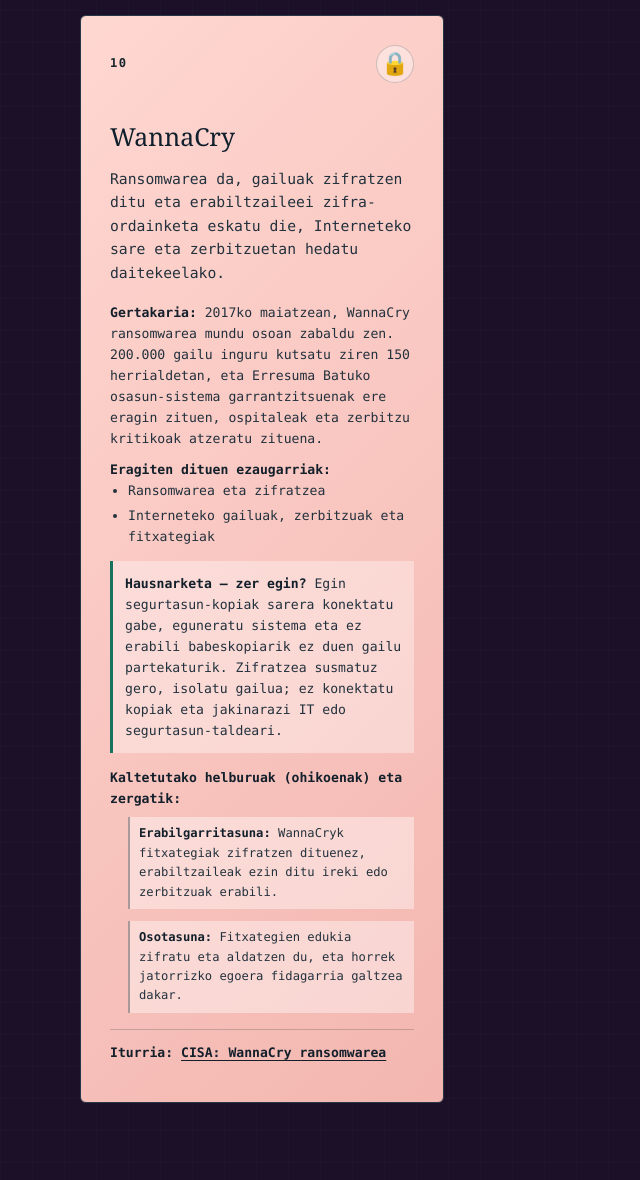
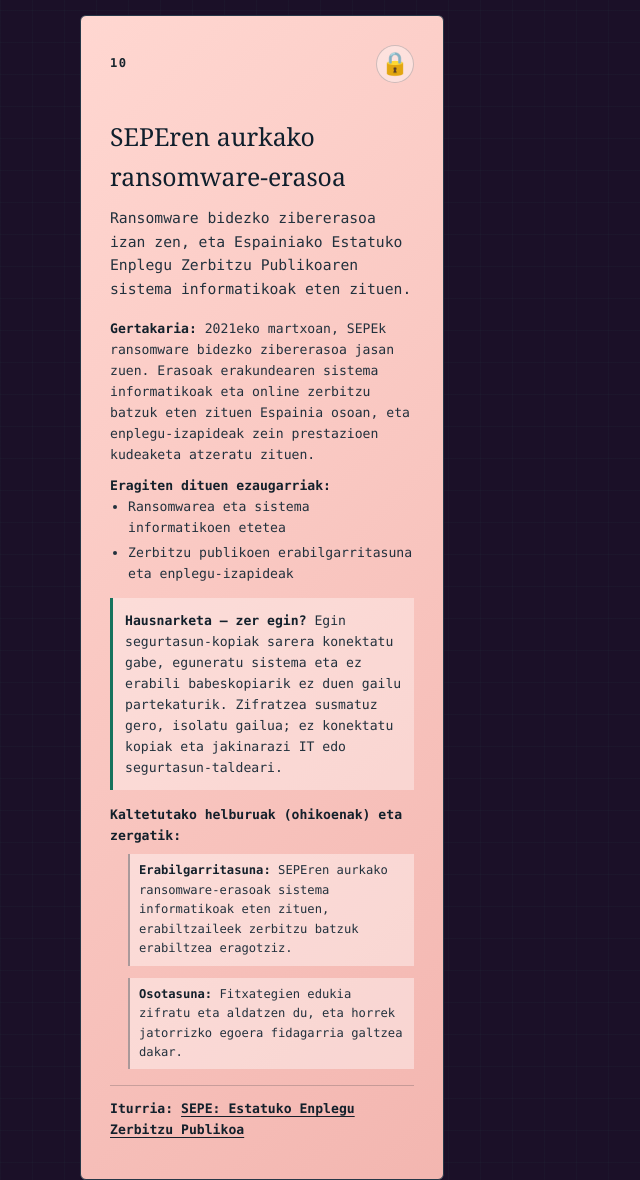
Before and after one commit to jurlezaga-lab/WEB_SEG, a plain HTML site: page index.html in a window 1280 px wide. Shown: the part 4758-5938 px from the top of the page, without its empty margins (0-640 px from the left). Drawn offline with Linux system fonts and the light colour scheme.

Commit message:
aldaketak

```diff
--- a/index.html
+++ b/index.html
@@ -588,16 +588,16 @@
 					<span>Eraso informatiko esanguratsua</span>
 				</div>
 				<div class="threats">
-					<article class="threat topic-network wanna-card ud3a1-card" tabindex="0" role="button" aria-expanded="false">
+					<article class="threat topic-network ud3a1-card" tabindex="0" role="button" aria-expanded="false">
 						<div class="number"><span>10</span></div>
 						<span class="question" aria-hidden="true">?</span>
-						<h3>WannaCry</h3>
-						<p>Ransomwarea da, gailuak zifratzen ditu eta erabiltzaileei zifra-ordainketa eskatu die, Interneteko sare eta zerbitzuetan hedatu daitekeelako.</p>
+						<h3>SEPEren aurkako ransomware-erasoa</h3>
+						<p>Ransomware bidezko zibererasoa izan zen, eta Espainiako Estatuko Enplegu Zerbitzu Publikoaren sistema informatikoak eten zituen.</p>
 						<div class="details">
-						<p><strong>Gertakaria:</strong> 2017ko maiatzean, WannaCry ransomwarea mundu osoan zabaldu zen. 200.000 gailu inguru kutsatu ziren 150 herrialdetan, eta Erresuma Batuko osasun-sistema garrantzitsuenak ere eragin zituen, ospitaleak eta zerbitzu kritikoak atzeratu zituena.</p>
+						<p><strong>Gertakaria:</strong> 2021eko martxoan, SEPEk ransomware bidezko zibererasoa jasan zuen. Erasoak erakundearen sistema informatikoak eta online zerbitzu batzuk eten zituen Espainia osoan, eta enplegu-izapideak zein prestazioen kudeaketa atzeratu zituen.</p>
 						<strong>Eragiten dituen ezaugarriak:</strong>
-						<ul><li>Ransomwarea eta zifratzea</li><li>Interneteko gailuak, zerbitzuak eta fitxategiak</li></ul>
-						<p class="source"><strong>Iturria:</strong> <a href="https://www.cisa.gov/news-events/alerts/2017/05/12/indicators-associated-wannacry-ransomware" target="_blank" rel="noopener noreferrer">CISA: WannaCry ransomwarea</a></p>
+						<ul><li>Ransomwarea eta sistema informatikoen etetea</li><li>Zerbitzu publikoen erabilgarritasuna eta enplegu-izapideak</li></ul>
+						<p class="source"><strong>Iturria:</strong> <a href="https://www.sepe.es/" target="_blank" rel="noopener noreferrer">SEPE: Estatuko Enplegu Zerbitzu Publikoa</a></p>
 						</div>
 					</article>
 				</div>
@@ -779,7 +779,7 @@
 					icon: '🔒',
 					reflection: 'Egin segurtasun-kopiak sarera konektatu gabe, eguneratu sistema eta ez erabili babeskopiarik ez duen gailu partekaturik. Zifratzea susmatuz gero, isolatu gailua; ez konektatu kopiak eta jakinarazi IT edo segurtasun-taldeari.',
 					principles: [
-						{ name: 'Erabilgarritasuna', reason: 'WannaCryk fitxategiak zifratzen dituenez, erabiltzaileak ezin ditu ireki edo zerbitzuak erabili.' },
+						{ name: 'Erabilgarritasuna', reason: 'SEPEren aurkako ransomware-erasoak sistema informatikoak eten zituen, erabiltzaileek zerbitzu batzuk erabiltzea eragotziz.' },
 						{ name: 'Osotasuna', reason: 'Fitxategien edukia zifratu eta aldatzen du, eta horrek jatorrizko egoera fidagarria galtzea dakar.' }
 					]
 				},
```
